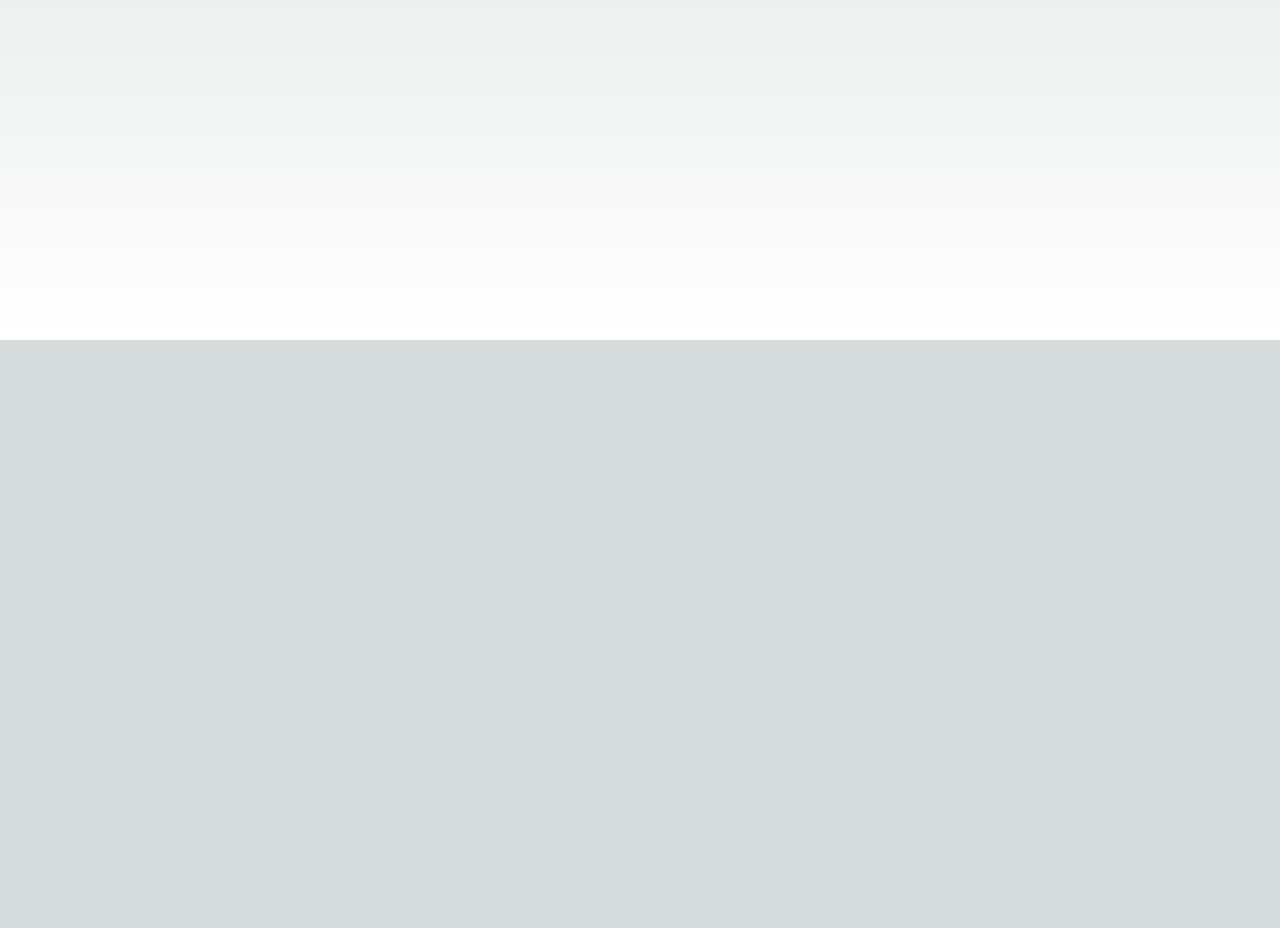
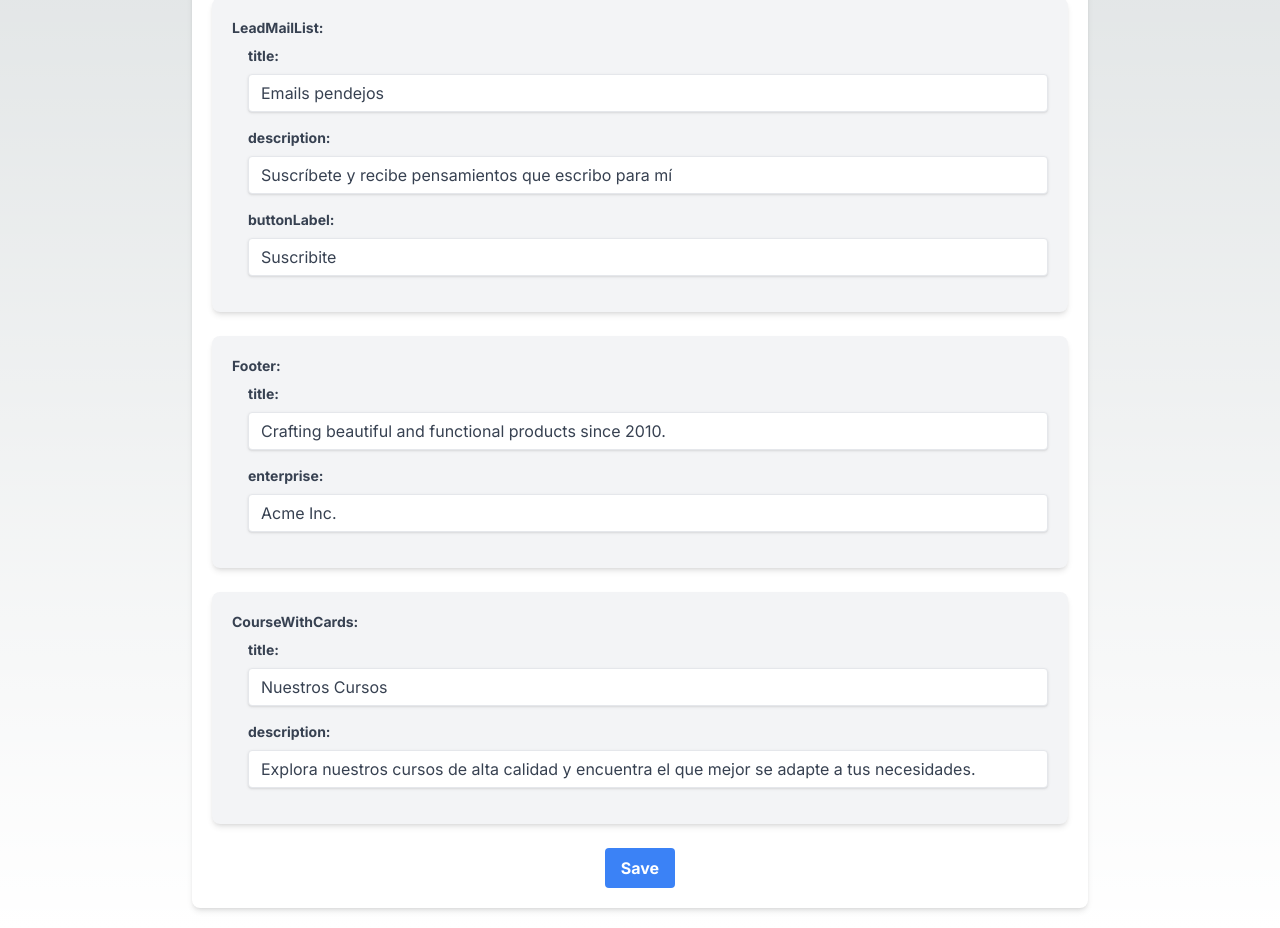
Before and after one commit to lucaford/nextjs-templates, a Next.js app: page /admin in a window 1280 px wide. Shown: the part 460-1388 px from the top of the page. Before the commit the page ends 800 px from the top, so only its background shows below. Built offline with nearby package versions, Linux system fonts and the light colour scheme; no server answers; sample sign-in values are in the browser's storage.

Commit message:
Added EditI18nPage component for editing configuration file

```diff
--- a/src/app/admin/page.tsx
+++ b/src/app/admin/page.tsx
@@ -1,14 +1,85 @@
-export const dynamic = "force-dynamic";
+'use client';
 
-// This is a private page: It's protected by the layout.js component which ensures the user is authenticated.
-// It's a server compoment which means you can fetch data (like the user profile) before the page is rendered.
-// See https://shipfa.st/docs/tutorials/private-page
-export default async function Dashboard() {
+import { useState, useEffect } from 'react';
+import NestedFormFields from '@/components/admin/NestedFormFields';
+
+const EditI18nPage = () => {
+  const [translations, setTranslations] = useState<Record<string, any>>({});
+  const [loading, setLoading] = useState(true);
+  const [saving, setSaving] = useState(false);
+
+  useEffect(() => {
+    fetch('/api/i18n')
+      .then((res) => res.json())
+      .then((data) => {
+        setTranslations(data);
+        setLoading(false);
+      })
+      .catch((error) => {
+        console.error('Error fetching content:', error);
+        setLoading(false);
+      });
+  }, []);
+
+  const handleChange = (path: string, value: any) => {
+    setTranslations((prevTranslations) => {
+      const updatedTranslations = { ...prevTranslations };
+      const keys = path.split('.');
+      let current = updatedTranslations;
+
+      keys.forEach((key, index) => {
+        if (index === keys.length - 1) {
+          current[key] = value;
+        } else {
+          current = current[key];
+        }
+      });
+
+      return updatedTranslations;
+    });
+  };
+
+  const handleSave = () => {
+    setSaving(true);
+    fetch('/api/i18n', {
+      method: 'POST',
+      headers: {
+        'Content-Type': 'application/json',
+      },
+      body: JSON.stringify(translations),
+    })
+      .then((res) => res.json())
+      .then((data) => {
+        alert(data.message);
+        setSaving(false);
+      })
+      .catch((error) => {
+        console.error('Error saving content:', error);
+        setSaving(false);
+      });
+  };
+
+  if (loading) {
+    return <div className="flex justify-center items-center h-screen">Loading...</div>;
+  }
+
   return (
-    <main className="min-h-screen p-8 pb-24">
-      <section className="max-w-xl mx-auto space-y-8">
-        <h1 className="text-3xl md:text-4xl font-extrabold">Private Page</h1>
-      </section>
-    </main>
+    <div className="flex justify-center items-center mt-5 py-5">
+      <div className="w-full max-w-4xl p-5 bg-white shadow-md rounded-lg">
+        <h1 className="text-4xl text-black font-bold mb-5 text-center">Edit configuration file</h1>
+        <NestedFormFields data={translations} onChange={handleChange} />
+        <div className="flex justify-center mt-5">
+          <button
+            onClick={handleSave}
+            className="bg-blue-500 hover:bg-blue-700 text-white font-bold py-2 px-4 rounded"
+            disabled={saving}
+          >
+            {saving ? 'Saving...' : 'Save'}
+          </button>
+        </div>
+      </div>
+    </div>
   );
-}
+};
+
+export default EditI18nPage;
--- /dev/null
+++ b/src/app/api/i18n/route.ts
@@ -0,0 +1,31 @@
+import { NextResponse } from 'next/server';
+import fs from 'fs';
+import path from 'path';
+
+const locale = 'es';
+const i18nPath = path.join(process.cwd(), `${locale}.json`);
+
+
+export async function GET() {
+  try {
+    const content = await fs.promises.readFile(i18nPath, 'utf8');
+    // Extract the JSON part from the file content
+    if (!content) {
+      throw new Error('Invalid i18n file format');
+    }
+    return NextResponse.json(JSON.parse(content));
+  } catch (err) {
+    return NextResponse.json({ error: 'Failed to read file' }, { status: 500 });
+  }
+}
+
+export async function POST(request: Request) {
+  try {
+    const updatedTranslations = await request.json();
+    const fileContent = `${JSON.stringify(updatedTranslations, null, 2)}`;
+    await fs.promises.writeFile(i18nPath, fileContent, 'utf8');
+    return NextResponse.json({ message: 'File updated successfully' });
+  } catch (err) {
+    return NextResponse.json({ error: 'Failed to write file' }, { status: 500 });
+  }
+}
--- /dev/null
+++ b/src/components/admin/NestedFormFields.tsx
@@ -0,0 +1,41 @@
+import React from 'react';
+
+interface NestedFormFieldsProps {
+  data: Record<string, any>;
+  onChange: (path: string, value: any) => void;
+  path?: string;
+  level?: number;
+}
+
+const NestedFormFields: React.FC<NestedFormFieldsProps> = ({ data, onChange, path = '', level = 0 }) => {
+  const handleChange = (key: string, value: any) => {
+    const fullPath = path ? `${path}.${key}` : key;
+    onChange(fullPath, value);
+  };
+
+  return (
+    <div>
+      {Object.entries(data).map(([key, value]) => (
+        <div key={key} className={`mb-4 ${level === 0 ? 'p-5 bg-gray-100 rounded-lg shadow-md mb-6' : ''}`}>
+          <label className="block text-gray-700 text-sm font-bold mb-2">
+            {key}:
+          </label>
+          {typeof value === 'object' && value !== null ? (
+            <div className="ml-4">
+              <NestedFormFields data={value} onChange={onChange} path={path ? `${path}.${key}` : key} level={level + 1} />
+            </div>
+          ) : (
+            <input
+              type="text"
+              value={value}
+              onChange={(e) => handleChange(key, e.target.value)}
+              className="shadow appearance-none border rounded w-full py-2 px-3 text-gray-700 leading-tight focus:outline-none focus:shadow-outline"
+            />
+          )}
+        </div>
+      ))}
+    </div>
+  );
+};
+
+export default NestedFormFields;
```
